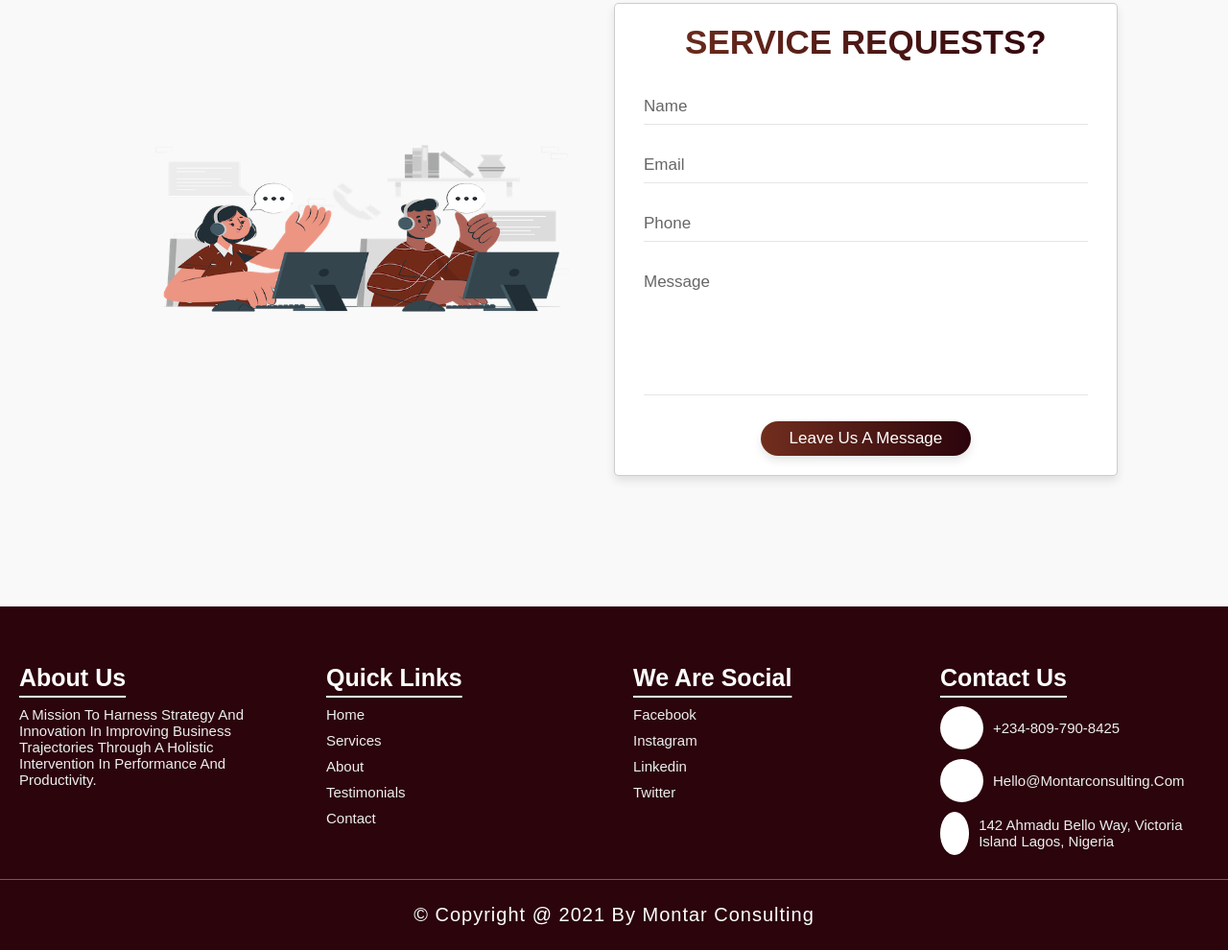
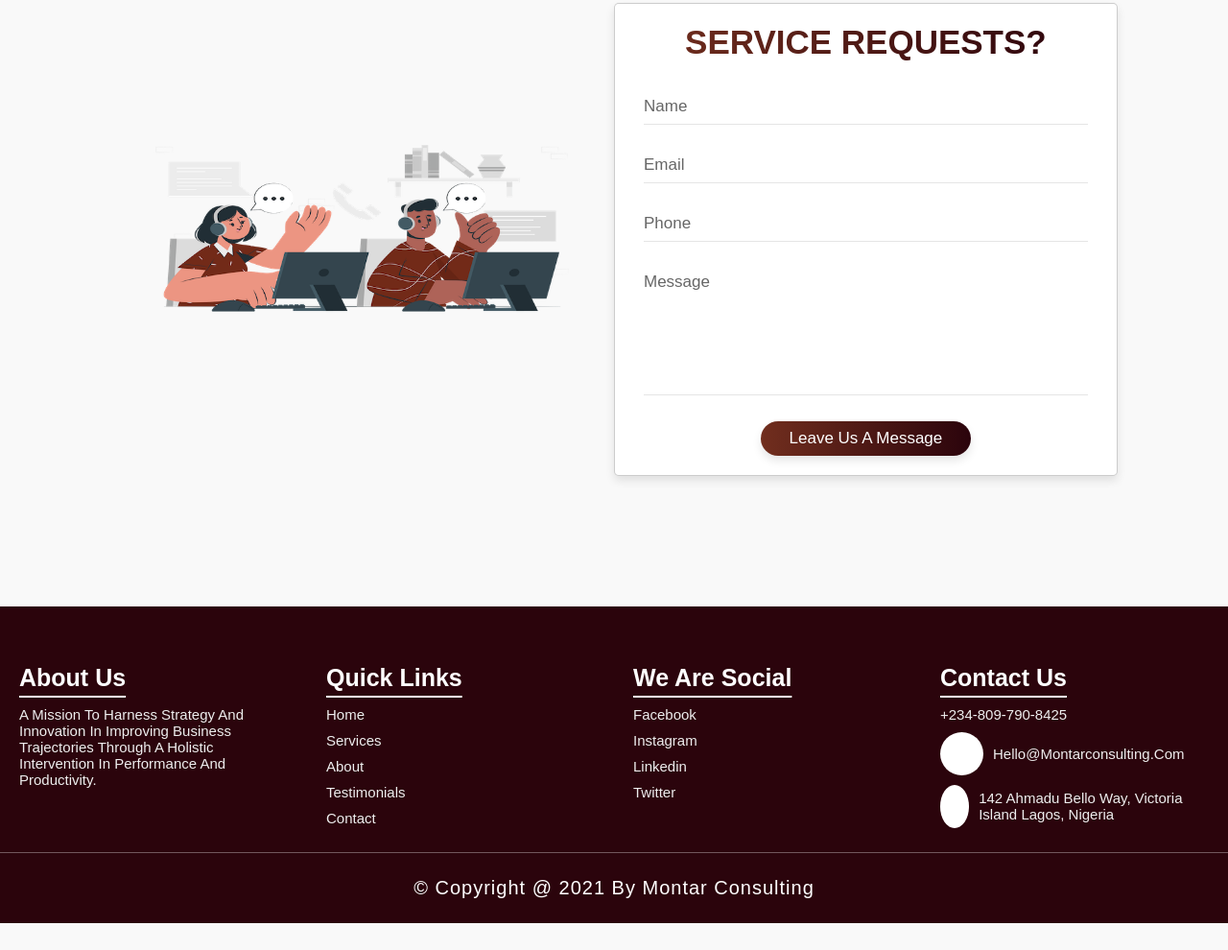
Before and after one commit to montarconsulting/services, a plain HTML site: page index.html in a window 1280 px wide. Shown: the part 3434-4424 px from the top of the page at 96% size. After the commit the page ends 4396 px from the top, so only its background shows below. Drawn offline with Linux system fonts and the light colour scheme.

Commit message:
Update index.html

```diff
--- a/index.html
+++ b/index.html
@@ -287,7 +287,7 @@
             <div class="box">
                 <h3>contact us</h3>
                 <div class="info">
-                    <i class="fas fa-phone"></i>
+                    <!-- <i class="fas fa-phone"></i> -->
                     <p> +234-809-790-8425 </p>
                 </div>
                 <div class="info">
```
